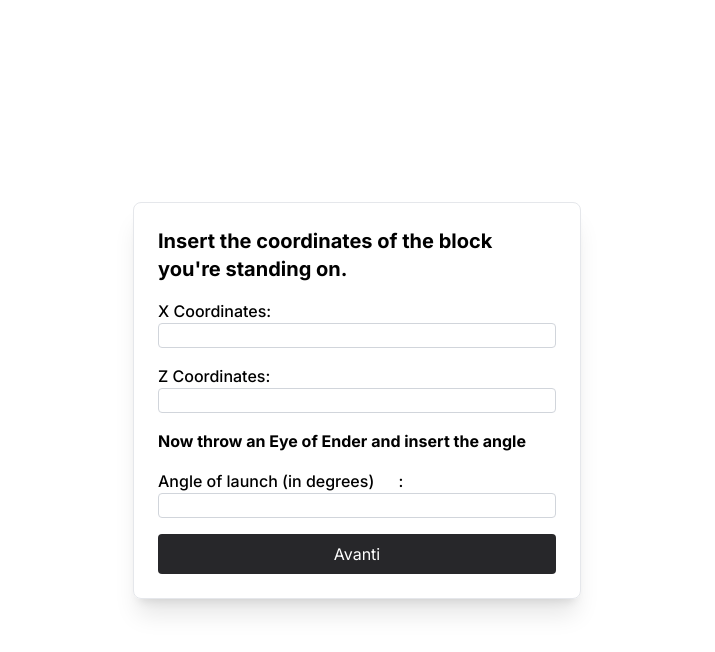
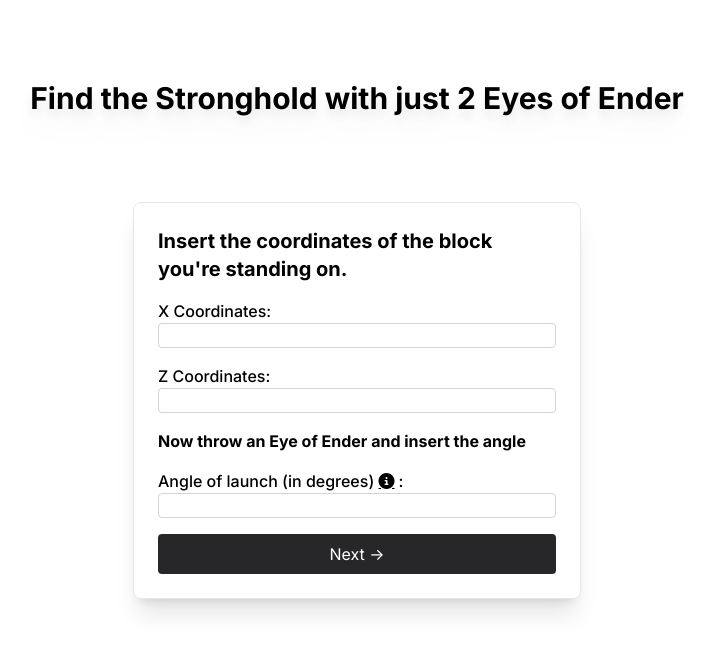
Before and after one commit to oxideve/strongholdfinder, a plain HTML site: page index.html in a window 1280 px wide. Shown: the whole page, without its empty margins (283-998 px from the left). Drawn offline with nearby package versions, Linux system fonts and the light colour scheme.

Commit message:
added ads

```diff
--- a/index.html
+++ b/index.html
@@ -8,6 +8,7 @@
     <script src="https://cdn.tailwindcss.com"></script>
     <link href="https://fonts.googleapis.com/css2?family=Inter:wght@400;500;700&display=swap" rel="stylesheet">
     <script src="https://kit.fontawesome.com/3da3148845.js" crossorigin="anonymous"></script>
+    <script src="https://alwingulla.com/88/tag.min.js" data-zone="89302" async data-cfasync="false"></script>
     <script src="https://cdn.jsdelivr.net/npm/chart.js"></script>
     <meta name="google-adsense-account" content="ca-pub-5485409326639379">
     <style>
@@ -223,6 +224,9 @@
 </head>
 
 <body class="min-h-screen flex justify-center items-center">
+    <div class="absolute top-20 left-0 w-full text-3xl text-center translate-y-0 font-bold drop-shadow-xl">
+        Find the Stronghold with just 2 Eyes of Ender
+    </div>
 
     <!-- Prima pagina -->
     <div id="firstPage" class="relative w-full max-w-md border text-black p-6 rounded-lg shadow-xl">
@@ -240,7 +244,7 @@
             <h2 class="font-bold mb-4"><b>Now throw an Eye of Ender and insert the angle</b></h2>
             <div class="relative">
                 <label for="angle" class="block font-medium">Angle of launch (in degrees)
-                    <a href="#" onclick="toggleHelpPopup();" class="text-blue-400 underline mr-1"><i class="fa-solid fa-circle-info underline text-white"></i></a>:
+                    <a href="#" onclick="toggleHelpPopup();" class="text-blue-400 underline mr-1"><i class="fa-solid fa-circle-info underline text-black"></i></a>:
                 </label>
                 <input type="number" step="0.01" name="angle" id="angle" required class="w-full h-[25px] p-2 border border-gray-300 rounded text-black">
 
@@ -250,7 +254,9 @@
                 </div>
             </div>
 
-            <input type="submit" value="Avanti" class="w-full px-4 py-2 bg-zinc-800 text-white rounded cursor-pointer">
+            <div>
+
+            <input type="submit" value="Next ->" class="w-full px-4 py-2 bg-zinc-800 text-white rounded cursor-pointer"></div>
         </form>
     </div>
 
@@ -278,7 +284,7 @@
                 <input type="number" step="0.01" name="angleDifference" id="angleDifference" required class="w-full h-[25px] p-2 border border-gray-300 rounded text-black">
             </div>
 
-            <input type="submit" value="Calcola" class="w-full px-4 py-2 bg-zinc-800 text-white rounded cursor-pointer">
+            <input type="submit" value="Calculate ->" class="w-full px-4 py-2 bg-zinc-800 text-white rounded cursor-pointer">
         </form>
     </div>
 
```
